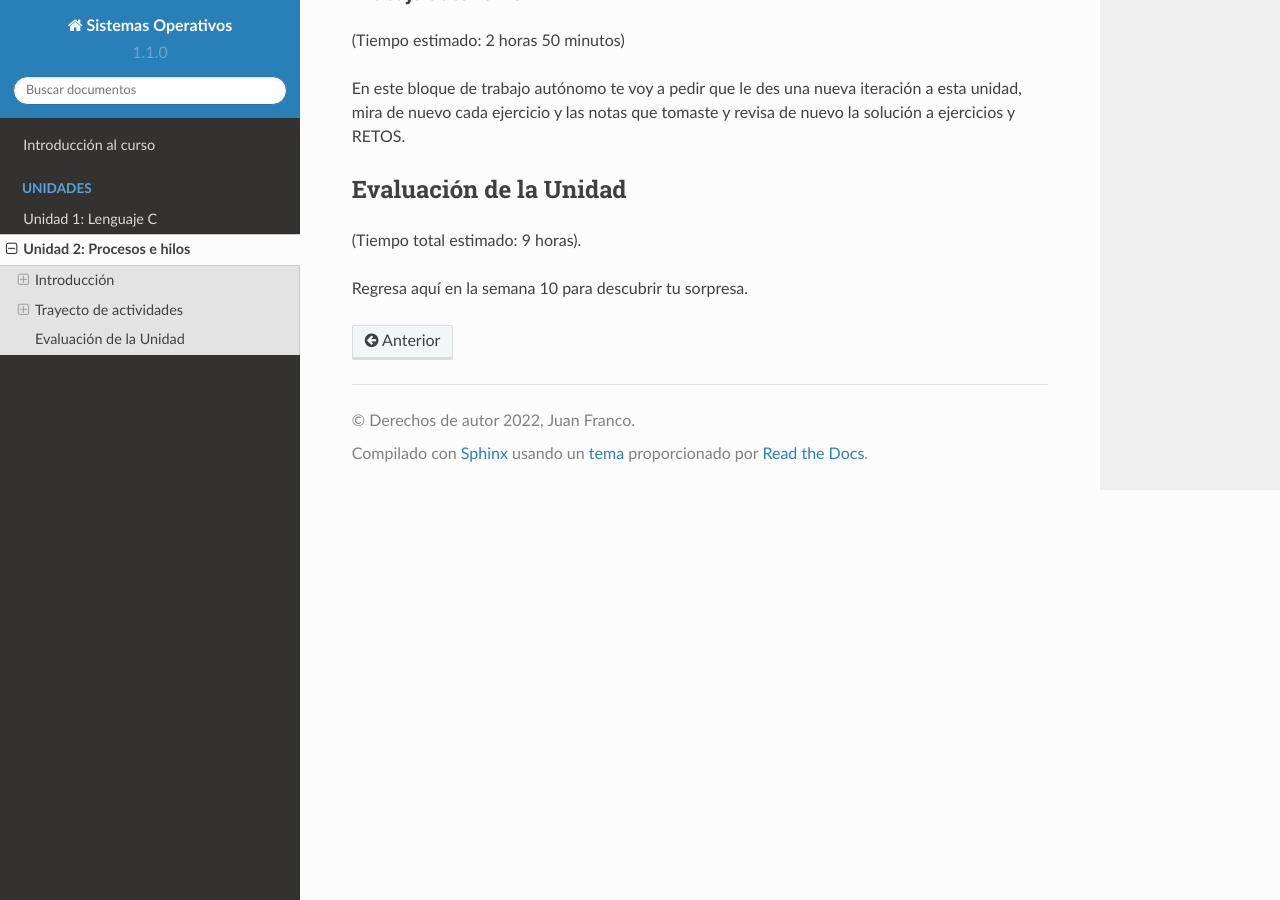
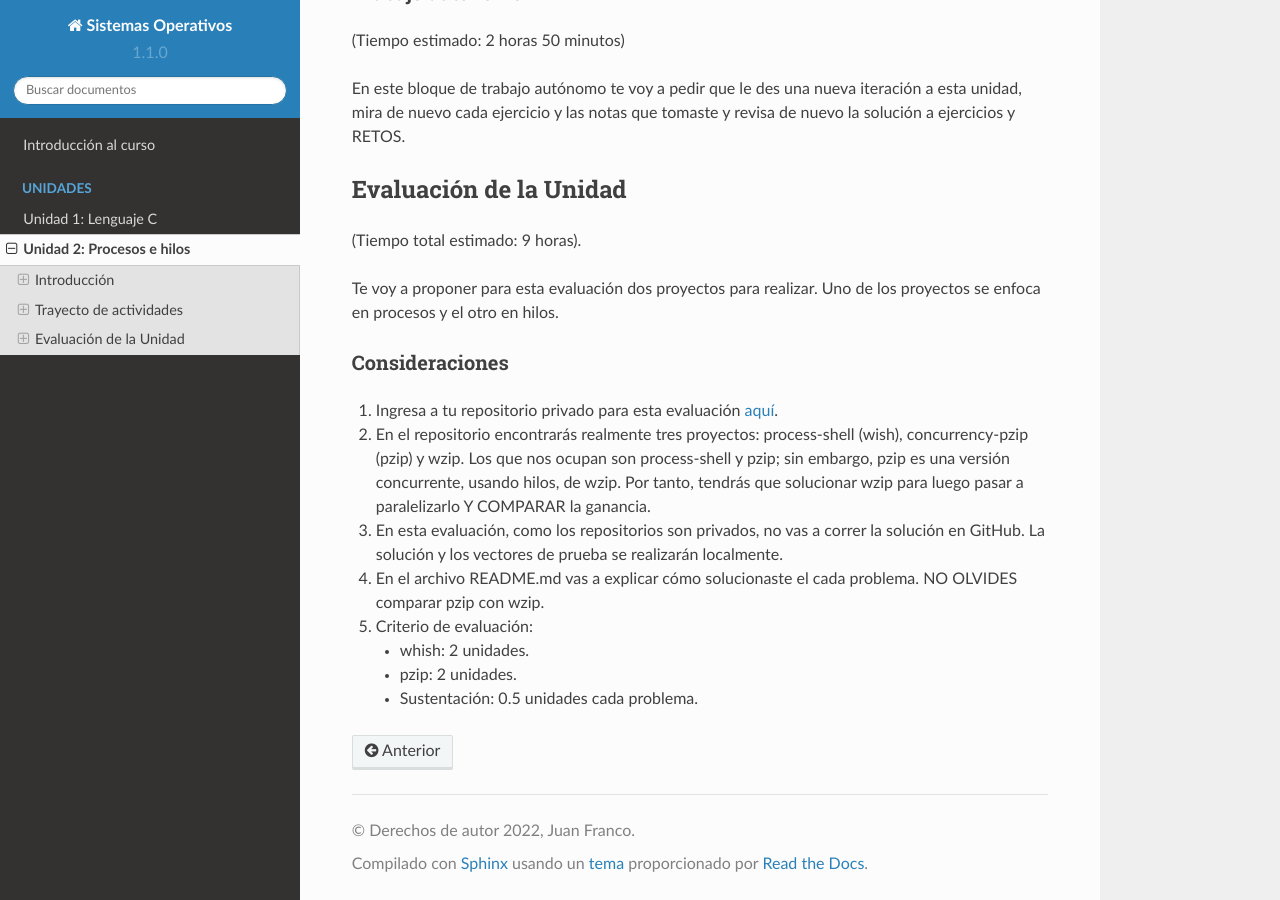
Before and after one commit to juanferfranco/sistemasoperativos, a Sphinx documentation site: the page built from docs/_unidad2/unidad2.rst, in a window 1280 px wide and 900 px high, scrolled down 10842 px. Built offline with Sphinx 7.4.7 and the Read the Docs theme 2.0.0, drawn with Linux system fonts in a browser that asks for light colours; pages that are not in the unit, such as notebooks, are missing from menus.

Commit message:
add unit 2 evaluation

```diff
--- a/docs/_unidad2/unidad2.rst
+++ b/docs/_unidad2/unidad2.rst
@@ -605,4 +605,26 @@ Evaluación de la Unidad
 ---------------------------
 (Tiempo total estimado: 9 horas).
 
-Regresa aquí en la semana 10 para descubrir tu sorpresa.
+Te voy a proponer para esta evaluación dos proyectos para realizar.
+Uno de los proyectos se enfoca en procesos y el otro en hilos.
+
+Consideraciones
+*****************
+
+#. Ingresa a tu repositorio privado para esta evaluación
+   `aquí <https://classroom.github.com/a/DDbCG7wQ>`__.
+#. En el repositorio encontrarás realmente tres proyectos: process-shell (wish),
+   concurrency-pzip (pzip) y wzip. Los que nos ocupan son process-shell y
+   pzip; sin embargo, pzip es una versión concurrente, usando hilos, de
+   wzip. Por tanto, tendrás que solucionar wzip para luego pasar a
+   paralelizarlo Y COMPARAR la ganancia.
+#. En esta evaluación, como los repositorios son privados, no vas a correr
+   la solución en GitHub. La solución y los vectores de prueba se realizarán
+   localmente.
+#. En el archivo README.md vas a explicar cómo solucionaste el cada problema.
+   NO OLVIDES comparar pzip con wzip.
+#. Criterio de evaluación:
+
+   * whish: 2 unidades.
+   * pzip: 2 unidades.
+   * Sustentación: 0.5 unidades cada problema.
```
